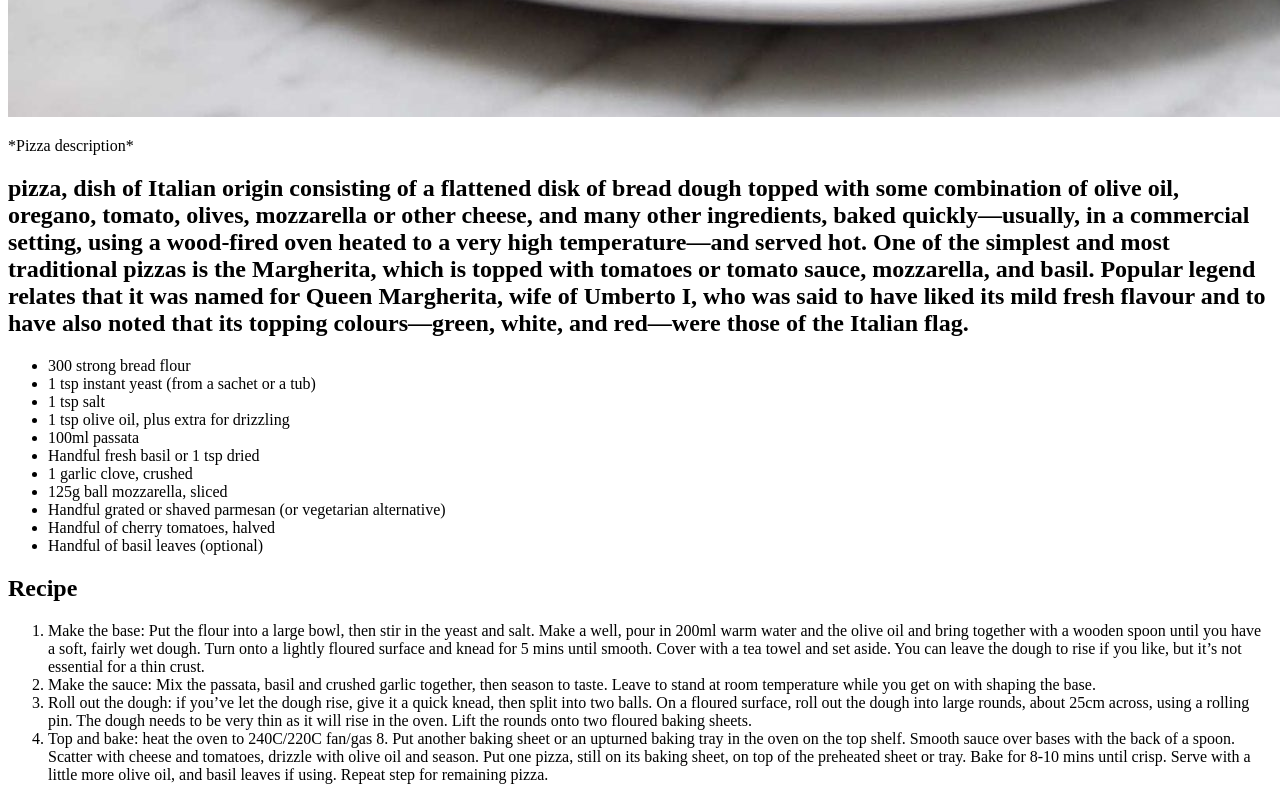
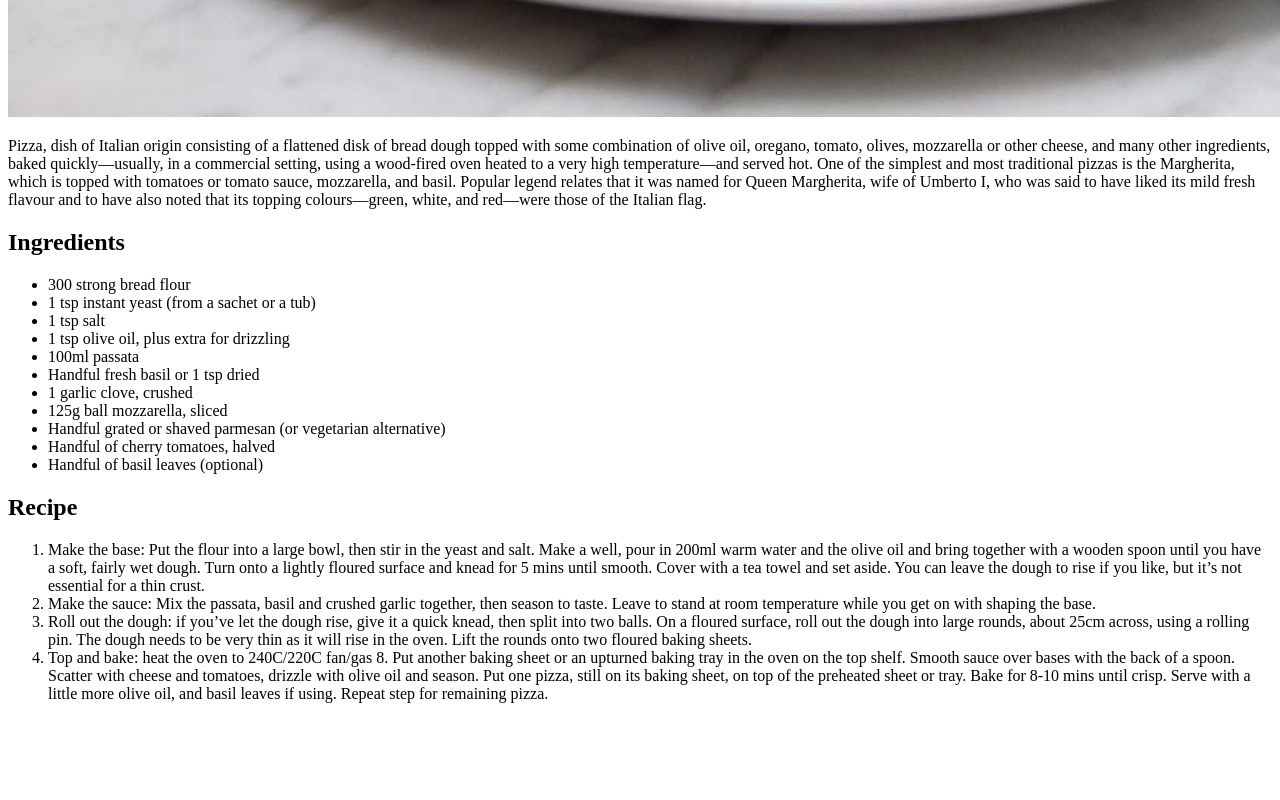
Before and after one commit to Fishcat2984/odin-recipes, a plain HTML site: page recipes/pizza/pizza.html in a window 1280 px wide. Shown: the part 784-1584 px from the top of the page. After the commit the page ends 1503 px from the top, so only its background shows below. Drawn offline with Linux system fonts and the light colour scheme.

Commit message:
Fixed description and Ingredients heading

```diff
--- a/recipes/pizza/pizza.html
+++ b/recipes/pizza/pizza.html
@@ -9,8 +9,8 @@
   <body>
     <h1>Pizza</h1>
     <img src="./images/pizza.jpg" alt="carbonara">
-    <p>*Pizza description*</p>
-    <h2>pizza, dish of Italian origin consisting of a flattened disk of bread dough topped with some combination of olive oil, oregano, tomato, olives, mozzarella or other cheese, and many other ingredients, baked quickly—usually, in a commercial setting, using a wood-fired oven heated to a very high temperature—and served hot. One of the simplest and most traditional pizzas is the Margherita, which is topped with tomatoes or tomato sauce, mozzarella, and basil. Popular legend relates that it was named for Queen Margherita, wife of Umberto I, who was said to have liked its mild fresh flavour and to have also noted that its topping colours—green, white, and red—were those of the Italian flag.</h2>
+    <p>Pizza, dish of Italian origin consisting of a flattened disk of bread dough topped with some combination of olive oil, oregano, tomato, olives, mozzarella or other cheese, and many other ingredients, baked quickly—usually, in a commercial setting, using a wood-fired oven heated to a very high temperature—and served hot. One of the simplest and most traditional pizzas is the Margherita, which is topped with tomatoes or tomato sauce, mozzarella, and basil. Popular legend relates that it was named for Queen Margherita, wife of Umberto I, who was said to have liked its mild fresh flavour and to have also noted that its topping colours—green, white, and red—were those of the Italian flag.</p>
+    <h2>Ingredients</h2>
     <ul>
       <li>300 strong bread flour</li>
       <li>1 tsp instant yeast (from a sachet or a tub)</li>
```
